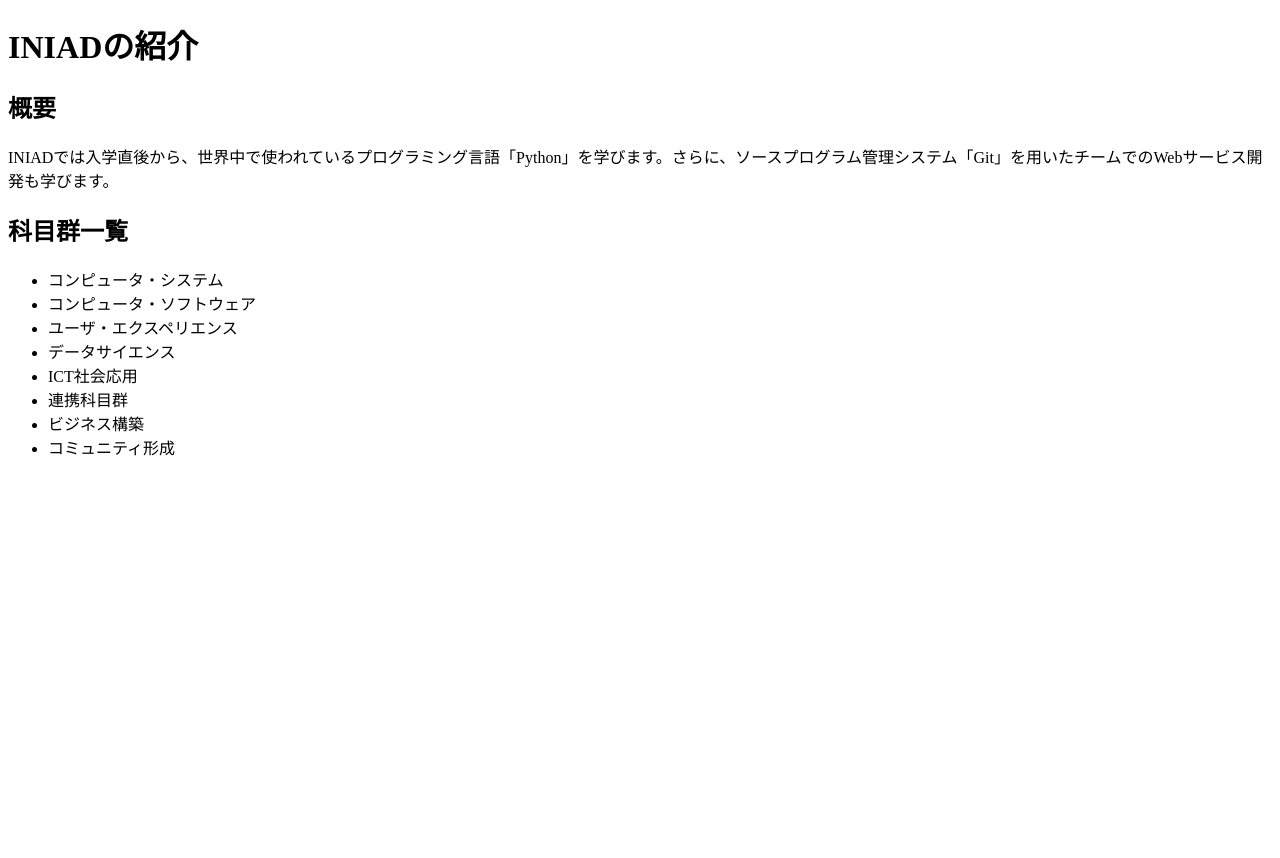
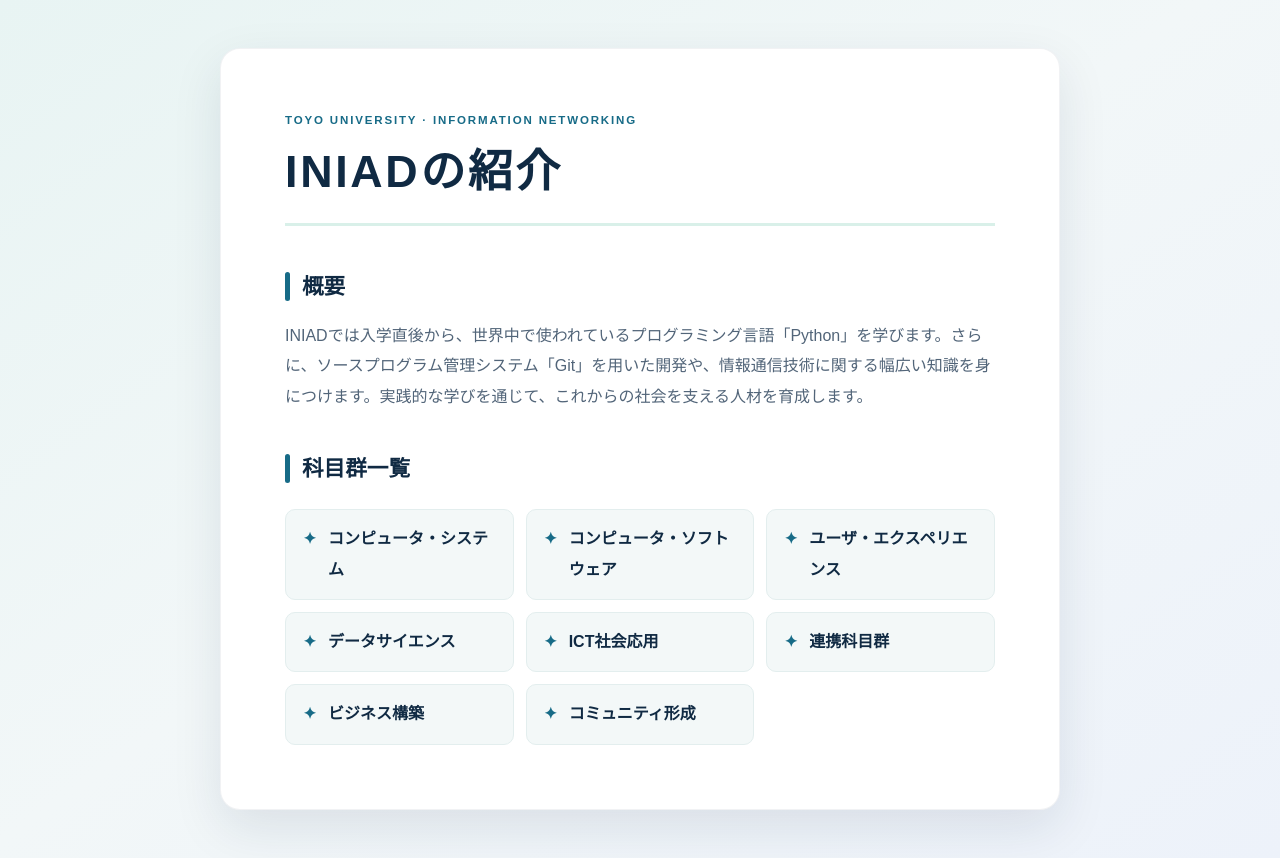
Before and after one commit to s1b112600010-cpu/iniad-intro, a plain HTML site: page index.html in a window 1280 px wide. Before the commit the page ends 800 px from the top, so only its background shows below. Drawn offline with Linux system fonts and the light colour scheme.

Commit message:
Style INIAD introduction page

```diff
--- a/index.html
+++ b/index.html
@@ -1,14 +1,134 @@
 <!DOCTYPE html>
 <html lang="ja">
   <head>
+    <meta charset="utf-8">
+    <meta name="viewport" content="width=device-width, initial-scale=1">
     <title>INIADの紹介</title>
-    <meta charset="utf-8">
+    <style>
+      :root {
+        color-scheme: light;
+        --navy: #102a43;
+        --blue: #176b87;
+        --mint: #d9f0e9;
+        --ink: #243b53;
+        --muted: #526579;
+        --paper: #ffffff;
+        --background: #f2f7f8;
+      }
+
+      * { box-sizing: border-box; }
+
+      body {
+        margin: 0;
+        padding: 48px 20px;
+        color: var(--ink);
+        background: linear-gradient(145deg, #e8f4f3 0%, var(--background) 48%, #edf2fa 100%);
+        font-family: "Noto Sans JP", "Hiragino Kaku Gothic ProN", "Yu Gothic", sans-serif;
+        line-height: 1.9;
+      }
+
+      main {
+        width: min(100%, 840px);
+        margin: 0 auto;
+        padding: clamp(28px, 6vw, 64px);
+        background: var(--paper);
+        border: 1px solid rgba(16, 42, 67, 0.06);
+        border-radius: 20px;
+        box-shadow: 0 18px 50px rgba(16, 42, 67, 0.1);
+      }
+
+      h1 {
+        margin: 0 0 40px;
+        padding: 0 0 22px;
+        color: var(--navy);
+        border-bottom: 3px solid var(--mint);
+        font-size: clamp(2rem, 5vw, 2.8rem);
+        letter-spacing: 0.06em;
+        line-height: 1.35;
+      }
+
+      h1::before {
+        display: block;
+        margin-bottom: 12px;
+        color: var(--blue);
+        content: "TOYO UNIVERSITY · INFORMATION NETWORKING";
+        font-size: 0.72rem;
+        font-weight: 700;
+        letter-spacing: 0.16em;
+      }
+
+      h2 {
+        display: flex;
+        align-items: center;
+        gap: 12px;
+        margin: 36px 0 14px;
+        color: var(--navy);
+        font-size: 1.35rem;
+      }
+
+      h2::before {
+        width: 5px;
+        height: 1.35em;
+        border-radius: 5px;
+        background: var(--blue);
+        content: "";
+      }
+
+      p { margin: 0; color: var(--muted); }
+
+      ul {
+        display: grid;
+        grid-template-columns: repeat(auto-fit, minmax(210px, 1fr));
+        gap: 12px;
+        margin: 20px 0 0;
+        padding: 0;
+        list-style: none;
+      }
+
+      li {
+        position: relative;
+        padding: 14px 16px 14px 42px;
+        color: var(--navy);
+        background: #f3f8f8;
+        border: 1px solid #e3eeee;
+        border-radius: 10px;
+        font-weight: 600;
+        transition: transform 160ms ease, background-color 160ms ease, box-shadow 160ms ease;
+      }
+
+      li::before {
+        position: absolute;
+        left: 17px;
+        color: var(--blue);
+        content: "✦";
+      }
+
+      li:hover {
+        transform: translateY(-2px);
+        background: var(--mint);
+        box-shadow: 0 6px 16px rgba(16, 42, 67, 0.08);
+      }
+
+      @media (max-width: 520px) {
+        body { padding: 20px 12px; }
+        main { padding: 28px 22px; border-radius: 14px; }
+        h1 { margin-bottom: 30px; }
+      }
+
+      @media (prefers-reduced-motion: reduce) {
+        *, *::before, *::after { scroll-behavior: auto !important; transition: none !important; }
+      }
+    </style>
   </head>
   <body>
+    <main>
       <h1>INIADの紹介</h1>
-        <h2>概要</h2>
-    <p>INIADでは入学直後から、世界中で使われているプログラミング言語「Python」を学びます。さらに、ソースプログラム管理システム「Git」を用いたチームでのWebサービス開発も学びます。</p>
-    <h2>科目群一覧</h2>
+      <section aria-labelledby="overview">
+        <h2 id="overview">概要</h2>
+        <p>INIADでは入学直後から、世界中で使われているプログラミング言語「Python」を学びます。さらに、ソースプログラム管理システム「Git」を用いた開発や、情報通信技術に関する幅広い知識を身につけます。実践的な学びを通じて、これからの社会を支える人材を育成します。</p>
+      </section>
+      <section aria-labelledby="curriculum">
+        <h2 id="curriculum">科目群一覧</h2>
         <ul>
           <li>コンピュータ・システム</li>
           <li>コンピュータ・ソフトウェア</li>
@@ -19,3 +139,7 @@
           <li>ビジネス構築</li>
           <li>コミュニティ形成</li>
         </ul>
+      </section>
+    </main>
+  </body>
+</html>
```
Lines whose indentation alone changed are shown as unchanged.
